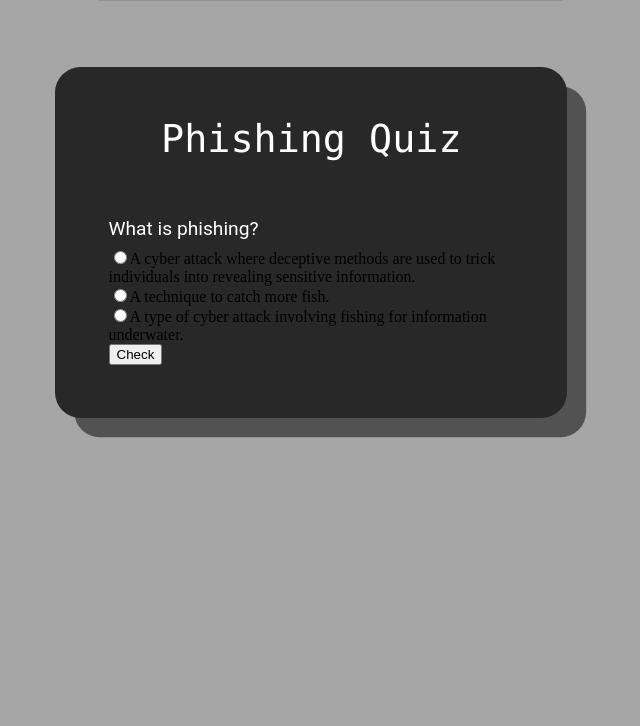
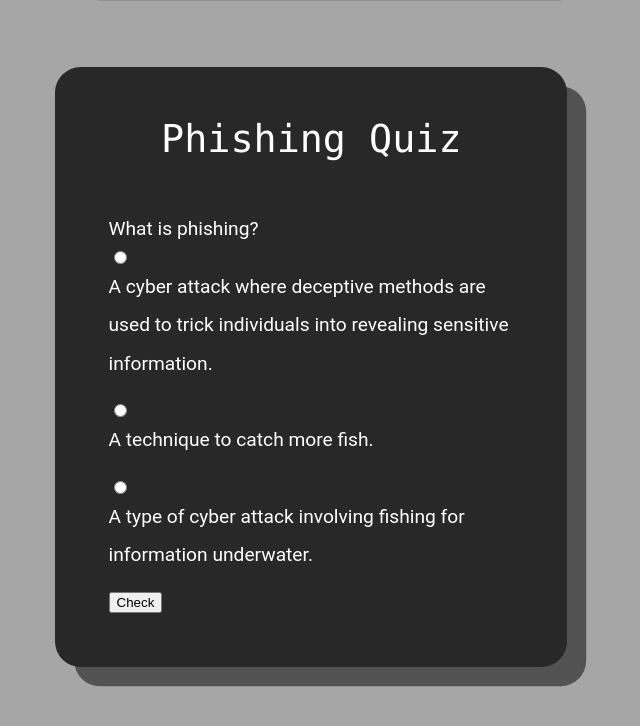
Before and after one commit to HackOverflow404/cyberawareness, a plain HTML site: page phishing/phishingWhat.html in a window 1280 px wide. Shown: the part 3327-4053 px from the top of the page, without its empty margins (32-672 px from the left). Before the commit the page ends 3832 px from the top, so only its background shows below. Drawn offline with nearby package versions, Linux system fonts and the light colour scheme.

Commit message:
fixed formatting of quiz

```diff
--- a/phishing/phishingWhat.html
+++ b/phishing/phishingWhat.html
@@ -136,7 +136,7 @@
                 questionContainer.text(questions[questionNum]);
                 $("#quiz-options").html("");
                 for (let j = 0; j < answerOptions[questionNum].length; j++) {
-                    $("#quiz-options").append("<input type=\"radio\" name=\"" + questionNum + "\" id=\"q" + questionNum + "a" + j + "\" value=\"" + j + "\"><label class=\"content-para\">" + answerOptions[questionNum][j] + "</label><br>");
+                    $("#quiz-options").append("<input type=\"radio\" name=\"" + questionNum + "\" id=\"q" + questionNum + "a" + j + "\" value=\"" + j + "\"><p class=\"content-para\">" + answerOptions[questionNum][j] + "</p><br>");
                 }
             }
 
```
